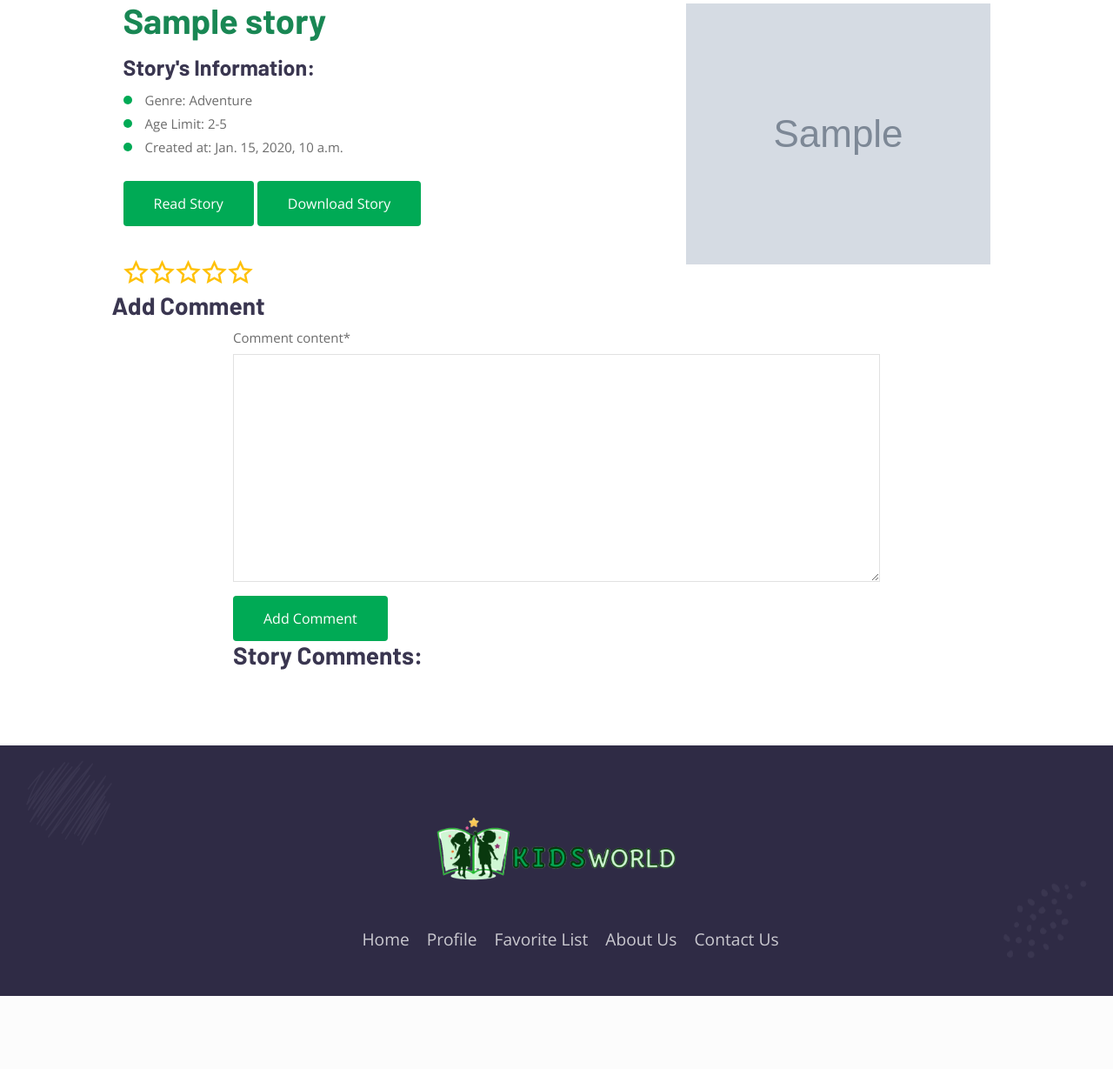
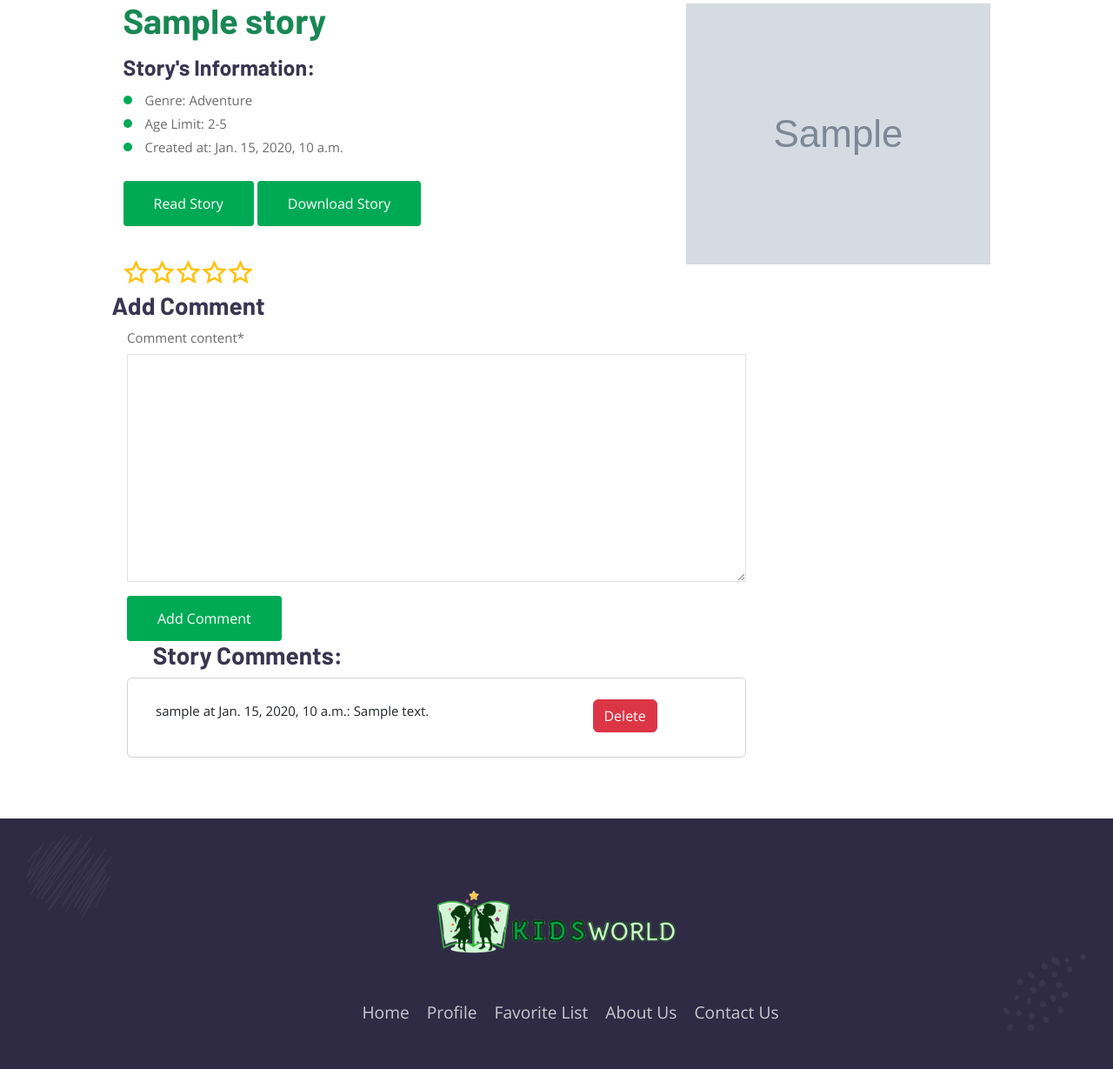
Before and after one commit to Farhoud-Rand/KidsWorld, a Django app: page /story/1 in a window 1280 px wide. Shown: the part 467-1696 px from the top of the page at 87% size. Before the commit the page ends 1612 px from the top, so only its background shows below. Run offline with Django 5.2, Linux system fonts and the light colour scheme; a user stored in the database is signed in; tables that the repository leaves empty hold one stand-in row (values such as "Sample post"); grey boxes marked "Sample" are stand-in pictures; some libraries are stand-ins or nearby versions.

Commit message:
Back-End Task: Story_details page version #4

```diff
--- a/myapp/models.py
+++ b/myapp/models.py
@@ -138,3 +138,15 @@ class Rate(models.Model):
 # To get a specific user by using user id
 def get_user_by_id(id):
     return User.objects.get(id = id)
+
+# To get a specific user by using user id
+def get_story_by_id(id):
+    return Story.objects.get(id = id)
+
+# Add comment
+def add_comment(request_data, user_id):
+    story_id = request_data['id']
+    user = get_user_by_id(user_id)
+    story = get_story_by_id(story_id)
+    text = request_data['comment']
+    Comment.objects.create(user=user, story=story, text=text)
--- a/myapp/templates/story_details.html
+++ b/myapp/templates/story_details.html
@@ -196,10 +196,11 @@
           </div>
 
 
+
 	  <!-- Start comments area -->
 	<div>
 		<h3 class="col-lg-11  mx-auto">Add Comment</h3>
-		<div class="col-8 mx-auto">
+		<div class="col-8 mx-5 px-3 ">
       <form id="comment-form" class="user-form" method="post">
         {% csrf_token %}
         {{ form|crispy }}
@@ -211,13 +212,14 @@
             </div>
         </div>
     </form>
-      <div>
-        <h3>Story Comments:</h3>
-        <ul>
+      <h3 class="col-lg-11  mx-auto">Story Comments:</h3>
+      <div class="card">
+          <ul class="list-group list-group-flush" id="show_comments">
               {% for comment in comments %}
-          <li>
-            <p>{{ comment.user.name }} at {{ comment.created_at }}: {{ comment.comment_content }}</p>
-          {% if user.id == comment.user.id %}
+              <li class="list-group-item">
+                  <div class="card-body row">
+                      <p class="card-text col-9" >{{ comment.user_who_comment.username }} at {{ comment.created_at }}: {{ comment.comment_content }}</p>
+                      {% if user.id == comment.user_who_comment.id %}
                       <form action="/delete_comment" method="post" class="col-3">
                           {% csrf_token %}
                           <input type="hidden" name="id" id="" value="{{ story.id }}">
@@ -225,10 +227,12 @@
                           <button type="submit" class="btn btn-danger">Delete</button>
                       </form>
                       {% endif %}
+                  </div>
               </li>
               {% endfor %}
           </ul>
       </div>
+
 		</div>
 	</div>
 </div>
--- a/myapp/views.py
+++ b/myapp/views.py
@@ -1,4 +1,4 @@
-from django.shortcuts import render, redirect
+from django.shortcuts import render, redirect, get_object_or_404
 from .forms import *
 from django.contrib.auth import authenticate, login, logout
 from django.http import JsonResponse
@@ -190,6 +190,7 @@ def favorite_list(request):
 @login_required(login_url='/not_login')
 def story_details(request, story_id):
     story = models.Story.objects.get(id = story_id)
+    comments = Comment.objects.filter(story = story).order_by("-created_at")
     if request.method == 'POST':
         form = StoryCommentForm(request.POST)
         if form.is_valid():
@@ -204,7 +205,23 @@ def story_details(request, story_id):
     else:
         form = StoryCommentForm()
         rate = models.Rate.get_user_rate(request.user.id, story_id)
-    return render(request, 'story_details.html', {'story': story, 'form':form, 'user_rate':rate})
+    return render(request, 'story_details.html', {'story': story, 'form':form, 'user_rate':rate, 'comments':comments})
+
+# Delete a comment
+def delete_comment(request):
+    if request.method == 'POST':
+        comment_id = request.POST.get('comment_id')
+        comment = get_object_or_404(Comment, id=comment_id)
+        if request.user == comment.user_who_comment:
+            comment.delete()
+            messages.success(request, 'Comment deleted successfully.')
+        else:
+            messages.error(request, 'You are not authorized to delete this comment.')
+    else:
+        messages.error(request, 'Invalid request method.')
+
+    # Redirect back to the story details page
+    return redirect('story_details', story_id=request.POST.get('id', 0))
 
 # Story Details page
 # This function is used to add rate to specifiy stroy
@@ -213,14 +230,3 @@ def add_rate(request, story_id, rate):
         models.Rate.add_rate(request.user.id, story_id, rate)
         models.Rate.change_story_rate(story_id, rate)
         return JsonResponse({'success': True})
-
-# Delete a comment
-def delete_comment(request):
-    if request.session['login'] == True:
-        if (request.method == 'POST'):
-            models.delete_comment(request.POST)
-            id = request.POST['id']
-            return redirect("/story/"+id)
-    else:
-        # Else render a template containing the SweetAlert message and go back to root route
-        return render(request, "story_details.html")
```
Also changed, not shown: media/Images/4_mG4h5XP.png (added), 2 other files. Lines whose indentation alone changed are shown as unchanged.
